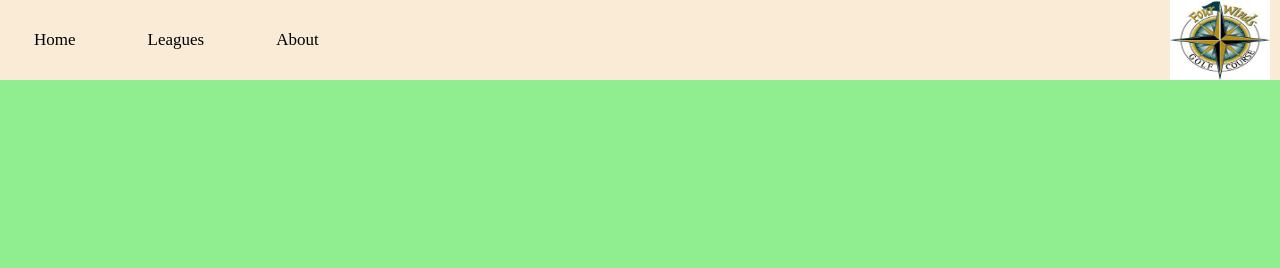
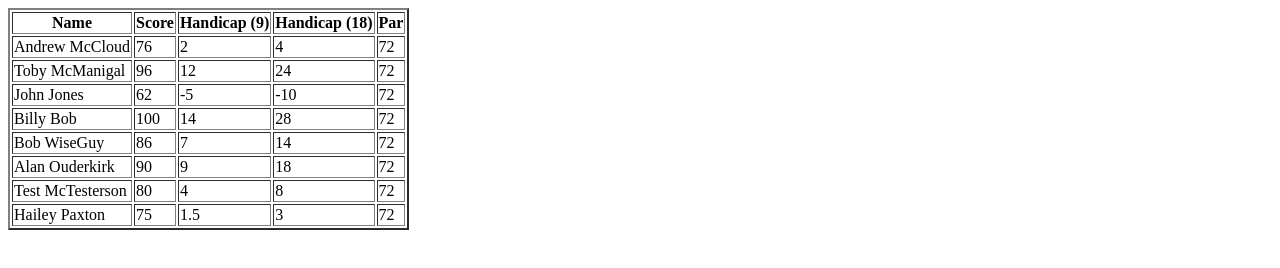
Before and after one commit to buddyboy52/Golf_site, a plain HTML site: page index.html in a window 1280 px wide. Drawn offline with Linux system fonts and the light colour scheme.

Commit message:
Updated Golf Site

```diff
--- /dev/null
+++ b/golfer-data.json
@@ -0,0 +1 @@
+[{"golferName":"\nAndrew McCloud","score":"76","handicap":"4","nineHandicap":"2","par":"72"},{"golferName":"\nToby McManigal","score":"96","handicap":"24","nineHandicap":"12","par":"72"},{"golferName":"\nJohn Jones","score":"62","handicap":"-10","nineHandicap":"-5","par":"72"},{"golferName":"\nBilly Bob","score":"100","handicap":"28","nineHandicap":"14","par":"72"},{"golferName":"\nBob WiseGuy","score":"86","handicap":"14","nineHandicap":"7","par":"72"},{"golferName":"\nAlan Ouderkirk","score":"90","handicap":"18","nineHandicap":"9","par":"72"},{"golferName":"\nTest McTesterson","score":"80","handicap":"8","nineHandicap":"4","par":"72"},{"golferName":"\nHailey Paxton","score":"75","handicap":"3","nineHandicap":"1.5","par":"72"}]
--- a/index.html
+++ b/index.html
@@ -4,32 +4,36 @@
 
     <head>
 
-        <link rel="stylesheet" href="site.css" type="text/css">
-
-
-
-        <title>Four Winds Golf Course</title>
 
     </head>
 
     <body>
 
-        <meta name="viewport" content="width=device-width,initial-scale=1">
+        <table id="table" border="2">
 
-        <nav>
+            <thead>
 
-            <ul class="navbar">
+                <tr>
 
-                <li><a href="#">Home</a></li>
-                <li><a href="#">Leagues</a></li>
-                <li><a href="#">About</a></li>
+                    <th>Name</th>
+                    <th>Score</th>
+                    <th>Handicap (9)</th>
+                    <th>Handicap (18)</th>
+                    <th>Par</th>
 
-            </ul>
+                </tr>
 
-            <img src="images/fw_logo.jpg" width="100px" height="80px" id=logo alt="Logo image" style="margin-right: 10px;"/>
+                <tbody id="data-output">
 
 
-        </nav>
+
+                </tbody>
+
+            </thead>
+
+        </table>
+
+        <script src="readGolferData.js"></script>
 
     </body>
 
--- /dev/null
+++ b/readGolferData.js
@@ -0,0 +1,27 @@
+fetch('golfer-data.json')
+.then(function(response){
+
+    return response.json();
+
+})
+
+.then(function(golfers){
+
+    let placeHolder = document.querySelector("#data-output");
+
+    let out = "";
+
+    for(let golfer of golfers){
+        out += `
+           <tr>
+              <td>${golfer.golferName}</td>
+              <td>${golfer.score}</td>
+              <td>${golfer.nineHandicap}</td>
+              <td>${golfer.handicap}</td>
+              <td>${golfer.par}</td>
+           </tr>
+        `;
+     }
+
+    placeHolder.innerHTML = out;
+})
--- a/site.css
+++ /dev/null
@@ -1,49 +0,0 @@
-* {
-
-    margin: 0;
-    padding: 0;
-    box-sizing: border-box;
-
-}
-
-body{
-
-    background-color: lightgreen;
-
-}
-
-nav{
-
-    display: flex;
-    flex-wrap: wrap;
-    align-items: center;
-    background-color: antiquewhite;
-    justify-content: space-between;
-    overflow: auto;
-
-}
-
-ul li{
-
-    position: relative;
-    margin: 0 20px;
-    list-style: none;
-    display: inline-block;
-    padding: 14px;
-    font-size: 17px;
-
-}
-
-ul li a{
-
-    text-decoration: none;
-    cursor: pointer;
-    color: rgb(0, 0, 0);
-
-}
-
-ul li a:hover{
-
-    background-color: rgb(129, 123, 123);
-
-}
```
Also changed, not shown: convert.js (added, +79 -0 lines), golf-data.csv (added, +9 -0 lines), leagues.html (deleted, +0 -7 lines), images/fw_logo.jpg (deleted), 1 other file.
